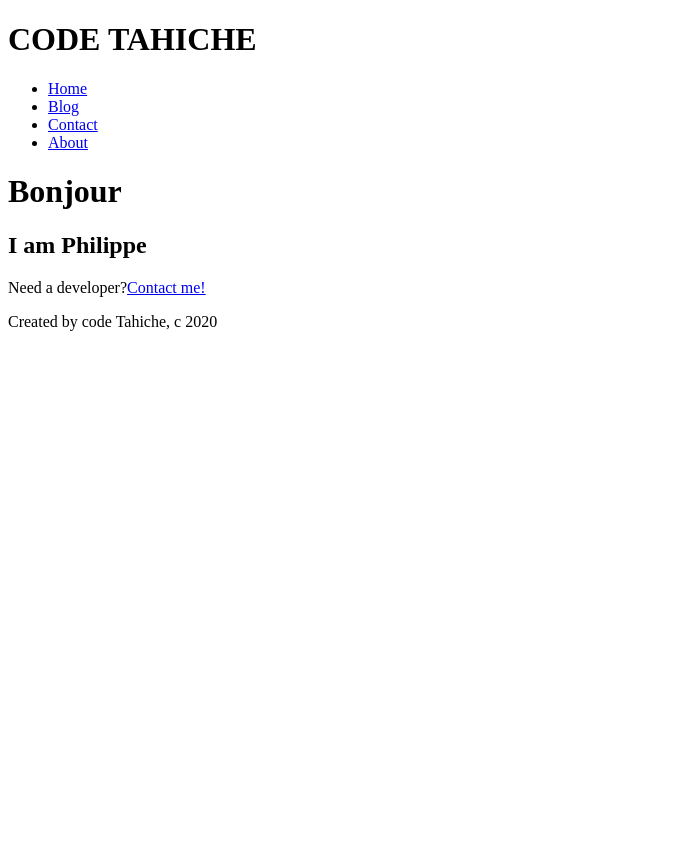
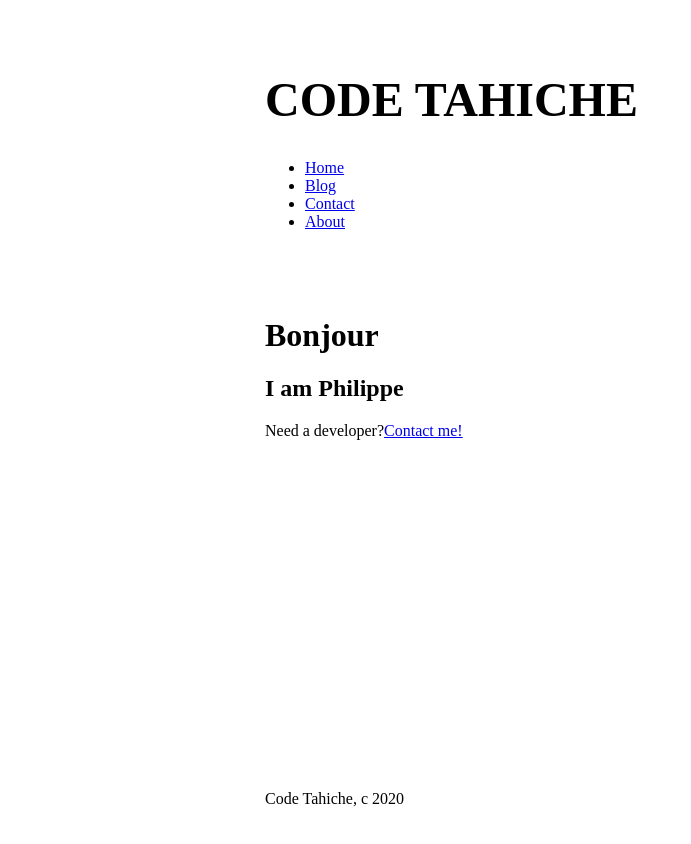
Before and after one commit to Philippe35507/CodeTahiche, a Gatsby site: page / in a window 1280 px wide. Shown: the whole page, without its empty margins (0-691 px from the left). Before the commit the page ends 800 px from the top, so only its background shows below. Built offline with nearby package versions, Linux system fonts and the light colour scheme; Gatsby itself is replaced by a stand-in of ours.

Commit message:
parties 6 à 9

```diff
--- a/gatsby-config.js
+++ b/gatsby-config.js
@@ -1,6 +1,11 @@
 module.exports = {
 
     siteMetadata: {
-        title: `Code Tahiche`
-    }
+        title: "CODE TAHICHE",
+        author: "Code Tahiche"
+    },
+
+    plugins: [
+        "gatsby-plugin-sass"
+    ]
 }
--- a/package.json
+++ b/package.json
@@ -4,12 +4,16 @@
   "description": "Gatsby Site from Scratch !",
   "main": "index.js",
   "dependencies": {
+    "env-cmd": "^10.0.1",
     "gatsby": "^2.18.22",
+    "gatsby-plugin-sass": "^2.1.27",
+    "node-sass": "^4.13.1",
     "react": "^16.12.0",
     "react-dom": "^16.12.0"
   },
   "devDependencies": {},
   "scripts": {
+    "develop": "env-cmd .env.development gatsby develop",
     "test": "echo \"Error: no test specified\" && exit 1"
   },
   "author": "",
--- /dev/null
+++ b/public/static/d/1123531063.json
@@ -0,0 +1 @@
+{"data":{"site":{"siteMetadata":{"author":"Code Tahiche"}}}}
--- /dev/null
+++ b/public/static/d/2617012943.json
@@ -0,0 +1 @@
+{"data":{"site":{"siteMetadata":{"title":"CODE TAHICHE"}}}}
--- a/src/components/footer.js
+++ b/src/components/footer.js
@@ -1,9 +1,21 @@
 import React from "react"
+import { graphql, useStaticQuery } from "gatsby"
 
 const Footer = () => {
+
+    const data = useStaticQuery(graphql`
+    query {
+        site {
+            siteMetadata {
+                author
+            }
+        }
+    }
+    `)
+
     return (
         <footer>
-            <p>Created by code Tahiche, c 2020</p>
+            <p>{data.site.siteMetadata.author}, c 2020</p>
         </footer>
     )
 }
--- a/src/components/header.js
+++ b/src/components/header.js
@@ -1,24 +1,39 @@
 import React from "react"
-import { Link } from "gatsby"
+import { Link, graphql, useStaticQuery } from "gatsby"
+
+import headerStyles from "./header.module.scss"
 
 const Header = () => {
+
+    const data = useStaticQuery(graphql`
+
+    query {
+        site{
+            siteMetadata {
+                title
+            }
+        }
+    }
+
+    `)
+
     return (
         <div>
-            <header>
-                <h1>CODE TAHICHE</h1>
+            <header className={headerStyles.header}>
+                <h1 className={headerStyles.title}>{data.site.siteMetadata.title}</h1>
                 <nav>
-                    <ul>
+                    <ul className={headerStyles.navList}>
                         <li>
-                            <Link to="/">Home</Link>
+                            <Link className={headerStyles.navItem} activeClassName={headerStyles.activeNavItem} to="/">Home</Link>
                         </li>
                         <li>
-                            <Link to="/blog">Blog</Link>
+                            <Link className={headerStyles.navItem} activeClassName={headerStyles.activeNavItem} to="/blog">Blog</Link>
                         </li>
                         <li>
-                            <Link to="/contact">Contact</Link>
+                            <Link className={headerStyles.navItem} activeClassName={headerStyles.activeNavItem} to="/contact">Contact</Link>
                         </li>
                         <li>
-                            <Link to="/about">About</Link>
+                            <Link className={headerStyles.navItem} activeClassName={headerStyles.activeNavItem} to="/about">About</Link>
                         </li>
                     </ul>
                 </nav>
--- /dev/null
+++ b/src/components/header.module.scss
@@ -0,0 +1,31 @@
+.header {
+    padding: 1rem 0 3rem;
+}
+
+.title {
+    color: black;
+    font-size: 3rem;
+    text-decoration: none;
+}
+
+.nav-list {
+    display: flex;
+    list-style-type: none;
+    margin: auto;
+}
+
+.nav-item {
+    color: grey;
+    font-size: .9rem;
+    margin-right: 0.3rem;
+    text-decoration: none;
+}
+
+
+.nav-item:hover {
+    color: yellow;
+}
+
+.active-nav-item {
+    color: yellow;
+}
--- a/src/components/layout.js
+++ b/src/components/layout.js
@@ -3,11 +3,15 @@ import React from "react"
 import Header from "../components/header"
 import Footer from "../components/footer"
 
+import layoutStyles from "./layout.module.scss"
+
 const Layout = (props) => {
     return (
-        <div>
+        <div className={layoutStyles.container}>
+            <div className={layoutStyles.content}>
             <Header />
             {props.children}
+            </div>
             <Footer />
         </div>
     )
--- /dev/null
+++ b/src/components/layout.module.scss
@@ -0,0 +1,13 @@
+.container {
+    margin: 0 auto;
+    max-width: 750px;
+    padding: 1rem;
+
+    display: flex;
+    flex-direction: column;
+    min-height: 100vh;
+}
+
+.content {
+    flex-grow: 1;
+}
```
Also changed, not shown: 2 other files.
